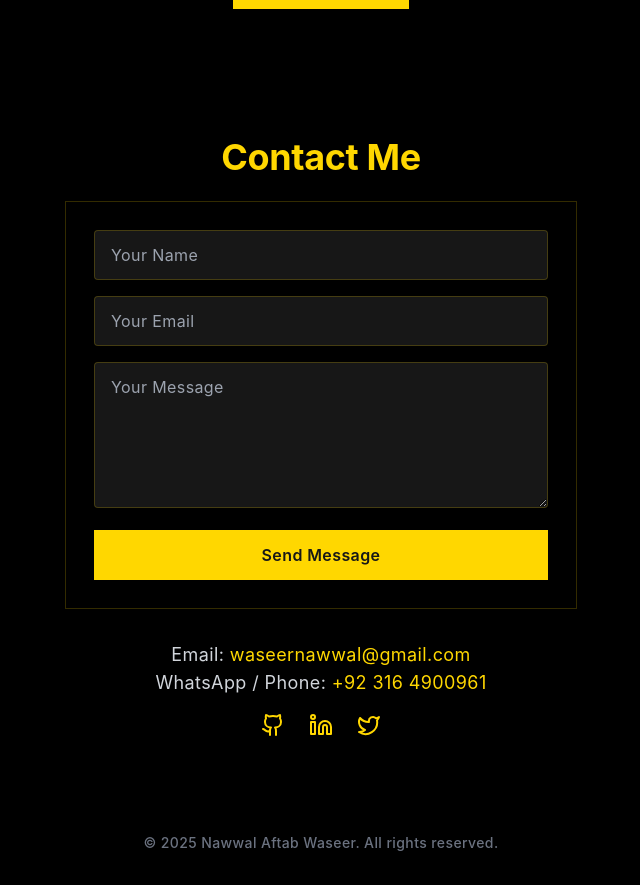
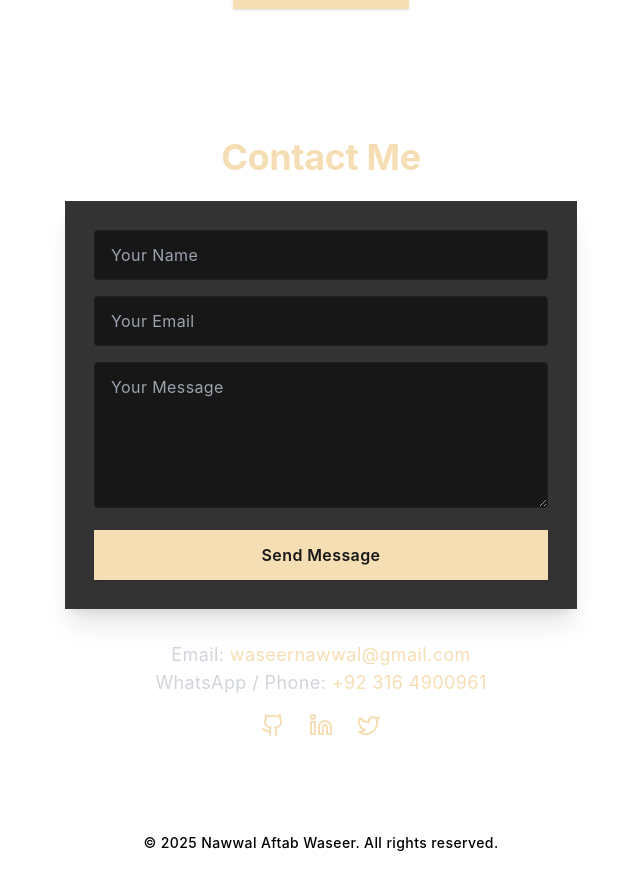
Before and after one commit to nawwalwaseer/regal-react-reveal-portfolio, a React (Vite) app: page / in a window 1280 px wide. Shown: the part 3740-4625 px from the top of the page, without its empty margins (319-959 px from the left). Built offline with nearby package versions, Linux system fonts and the light colour scheme.

Commit message:
Refactor: Update color theme
Updated the color theme to use #36454f as the main color and #f5deb3 for text.

```diff
--- a/src/index.css
+++ b/src/index.css
@@ -1,54 +1,87 @@
+
 @tailwind base;
 @tailwind components;
 @tailwind utilities;
 
 @layer base {
   :root {
-    --background: 0 0% 100%;
-    --foreground: 0 0% 10%;
-    --card: 0 0% 98%;
-    --card-foreground: 0 0% 10%;
-    --primary: 45 100% 61%;
-    --primary-foreground: 0 0% 15%;
-    --gold: #ffd700;
+    /* Main color: #36454f (Charcoal Blue), Text color: #f5deb3 (Wheat) */
+    --background: #20272d;
+    --foreground: #f5deb3;   /* text color */
+    --card: #25313a;
+    --card-foreground: #f5deb3;
+    --primary: #36454f;
+    --primary-foreground: #f5deb3;
+    --main: #36454f;
+    --main-foreground: #f5deb3;
+    --accent: #f5deb3; /* for replacement of gold on hover/active if required */
+    --gold: #36454f;   /* for backward compatibility */
+    --wheat: #f5deb3;
   }
   .font-body { font-family: 'Inter', system-ui, sans-serif; }
   .font-heading { font-family: 'Inter', system-ui, sans-serif; font-weight:700; letter-spacing:-0.01em; }
 }
+
 @media (prefers-color-scheme: dark) {
   :root {
-    --background: 0 0% 6%;
-    --foreground: 0 0% 97%;
-    --card: 0 0% 9%;
-    --card-foreground: 0 0% 97%;
+    --background: #232c33;
+    --foreground: #f5deb3;
+    --card: #1a1f23;
+    --card-foreground: #f5deb3;
+    --primary: #36454f;
+    --primary-foreground: #f5deb3;
+    --main: #36454f;
+    --main-foreground: #f5deb3;
+    --gold: #36454f;
+    --wheat: #f5deb3;
   }
 }
 html.dark {
-  --background: 0 0% 6%;
-  --foreground: 0 0% 97%;
-  --card: 0 0% 9%;
-  --card-foreground: 0 0% 97%;
+  --background: #232c33;
+  --foreground: #f5deb3;
+  --card: #1a1f23;
+  --card-foreground: #f5deb3;
+  --primary: #36454f;
+  --primary-foreground: #f5deb3;
+  --main: #36454f;
+  --main-foreground: #f5deb3;
+  --gold: #36454f;
+  --wheat: #f5deb3;
 }
 html.light {
-  --background: 0 0% 100%;
-  --foreground: 0 0% 10%;
-  --card: 0 0% 98%;
-  --card-foreground: 0 0% 10%;
+  --background: #f5deb3;
+  --foreground: #36454f;
+  --card: #fff;
+  --card-foreground: #36454f;
+  --primary: #f5deb3;
+  --primary-foreground: #36454f;
+  --main: #f5deb3;
+  --main-foreground: #36454f;
+  --gold: #36454f;
+  --wheat: #36454f;
 }
+
 body {
   @apply bg-background text-foreground font-body tracking-wide;
   min-height: 100vh;
 }
-.text-gold { color: var(--gold) !important; }
-.bg-gold { background: var(--gold) !important; }
-.bg-gold\/10 { background: rgba(255, 215, 0, 0.10) !important; }
-.bg-gold\/15 { background: rgba(255, 215, 0, 0.15) !important; }
-.bg-gold\/20 { background: rgba(255, 215, 0, 0.20) !important; }
-.text-gold\/80 { color: rgba(255, 215, 0, 0.8) !important; }
-.border-gold { border-color: var(--gold) !important; }
-.border-gold\/20 { border-color: rgba(255,215,0,.2) !important; }
-.border-gold\/30 { border-color: rgba(255,215,0,.3) !important; }
+
+/* Utility classes remapped for new theme */
+.text-gold { color: var(--main) !important; }
+.bg-gold { background: var(--main) !important; }
+.bg-gold\/10 { background: rgba(54,69,79,0.10) !important; }
+.bg-gold\/15 { background: rgba(54,69,79,0.15) !important; }
+.bg-gold\/20 { background: rgba(54,69,79,0.20) !important; }
+.text-gold\/80 { color: rgba(54,69,79,0.8) !important; }
+.border-gold { border-color: var(--main) !important; }
+.border-gold\/20 { border-color: rgba(54,69,79,.2) !important; }
+.border-gold\/30 { border-color: rgba(54,69,79,.3) !important; }
+
+.text-wheat { color: var(--wheat) !important; }
+.bg-wheat { background: var(--wheat) !important; }
+.border-wheat { border-color: var(--wheat) !important; }
+
 a { @apply transition-colors; }
-::-webkit-scrollbar { width: 12px; background: #13131f;}
-::-webkit-scrollbar-thumb { background: #222228; border-radius:8px;}
-::-webkit-scrollbar-thumb:hover { background: var(--gold);}
+::-webkit-scrollbar { width: 12px; background: #232c33;}
+::-webkit-scrollbar-thumb { background: #36454f; border-radius:8px;}
+::-webkit-scrollbar-thumb:hover { background: var(--wheat);}
--- a/src/pages/Index.tsx
+++ b/src/pages/Index.tsx
@@ -1,3 +1,4 @@
+
 import Navbar from "@/components/Navbar";
 import Hero from "@/components/Hero";
 import AnimatedSection from "@/components/AnimatedSection";
@@ -11,7 +12,7 @@ import Contact from "@/components/Contact";
 
 const Index = () => {
   return (
-    <div className="bg-black min-h-screen font-body text-white">
+    <div className="bg-background min-h-screen font-body text-foreground">
       <Navbar />
       <main className="w-full">
         <Hero />
@@ -22,7 +23,7 @@ const Index = () => {
         <AnimatedSection id="projects"><Projects /></AnimatedSection>
         <AnimatedSection id="resume"><ResumeDownload /></AnimatedSection>
         <AnimatedSection id="contact"><Contact /></AnimatedSection>
-        <footer className="py-8 text-center text-gray-500 text-sm font-medium">
+        <footer className="py-8 text-center text-foreground/70 text-sm font-medium">
           &copy; {new Date().getFullYear()} Nawwal Aftab Waseer. All rights reserved.
         </footer>
       </main>
```
